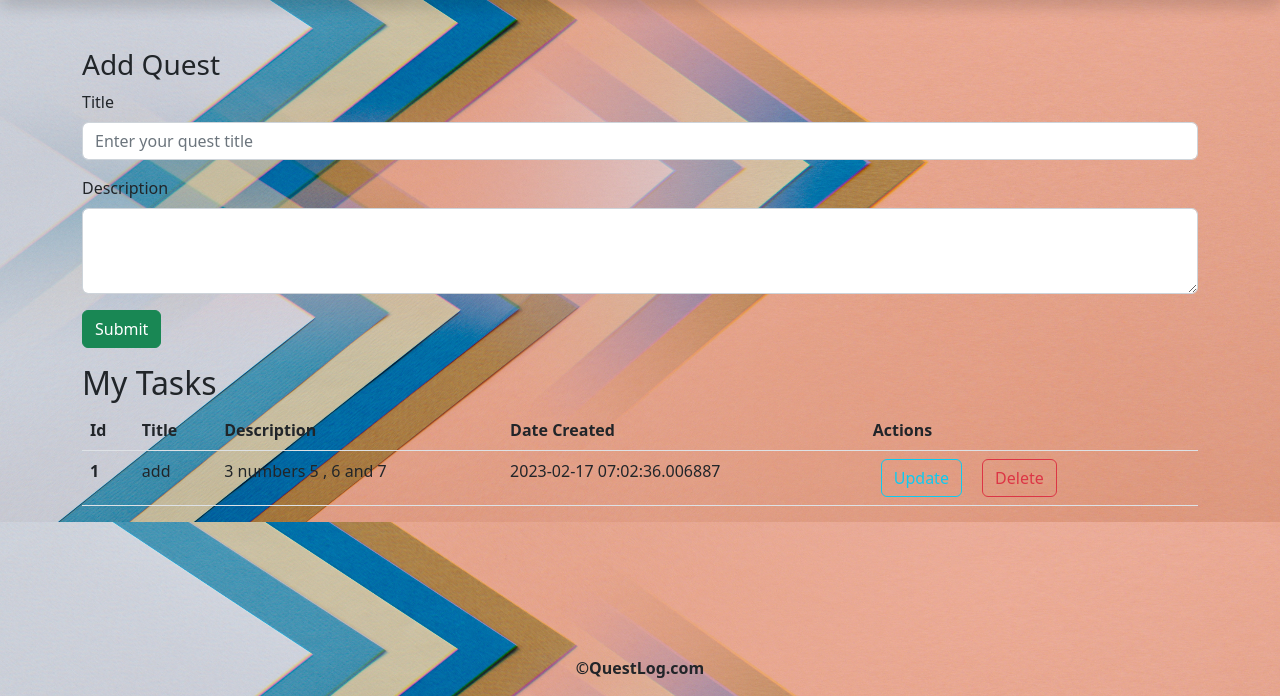
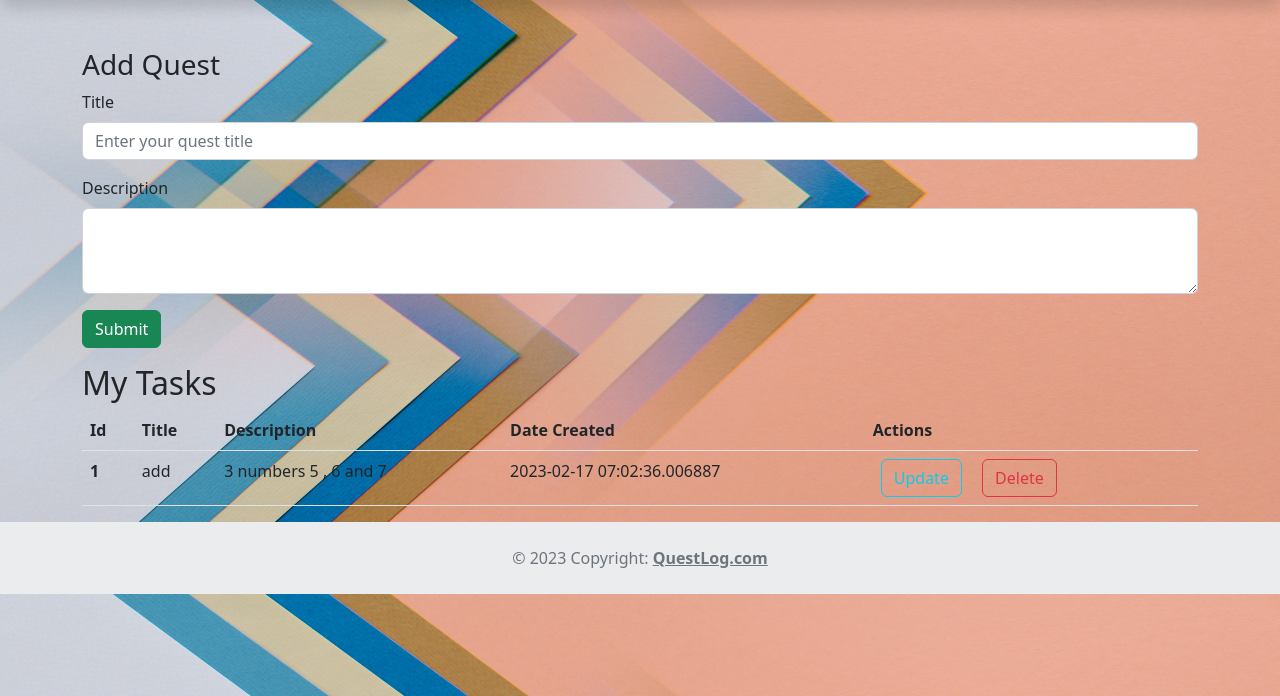
Before and after one commit to sidx699/quest-log, a Flask app: page / in a window 1280 px wide. Shown: the part 104-800 px from the top of the page. Run offline with Flask 3, Linux system fonts and the light colour scheme.

Commit message:
Updated base.html

```diff
--- a/templates/base.html
+++ b/templates/base.html
@@ -41,8 +41,11 @@
 
     {% endblock body %}
 
-    <footer>
-      <p style="font-weight: bold;" class="text-center position-absolute bottom-0 start-50 translate-middle-x ">&#169;QuestLog.com </p>
+    <footer class="text-center text-lg-start bg-light text-muted">
+      <div class="text-center p-4" style="background-color: rgba(0, 0, 0, 0.05);">
+        © 2023 Copyright:
+        <a class="text-reset fw-bold" href="/">QuestLog.com</a>
+      </div>
     </footer>
 
     <script src="https://cdn.jsdelivr.net/npm/@popperjs/core@2.11.6/dist/umd/popper.min.js" integrity="sha384-oBqDVmMz9ATKxIep9tiCxS/Z9fNfEXiDAYTujMAeBAsjFuCZSmKbSSUnQlmh/jp3" crossorigin="anonymous"></script>
```
